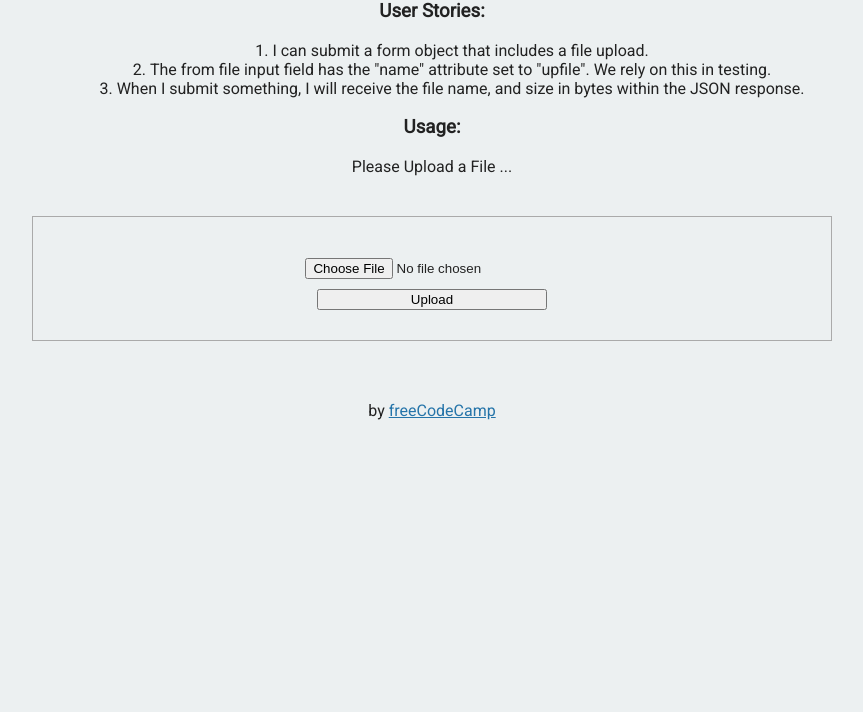
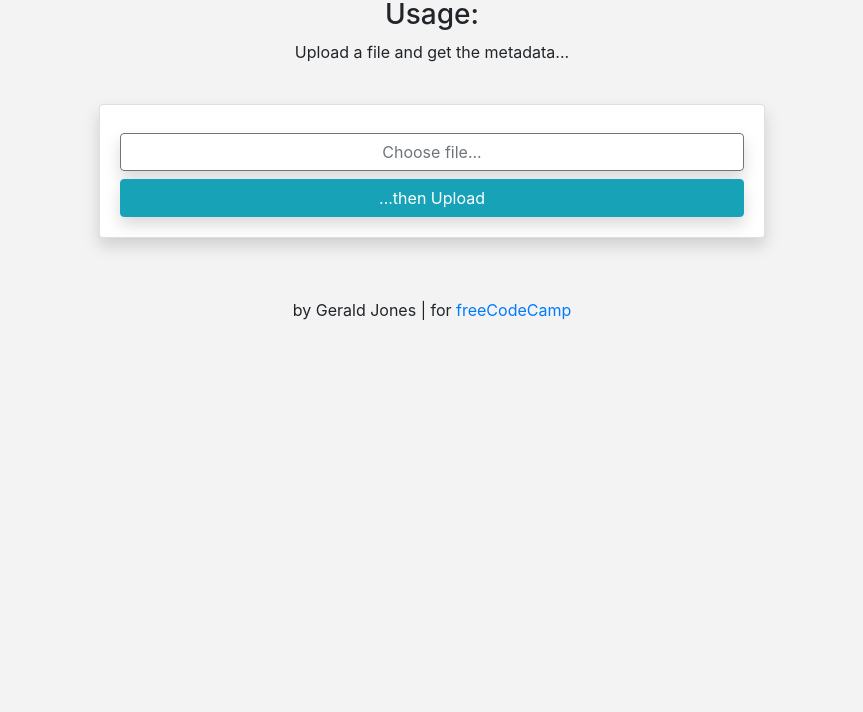
Before and after one commit to znematoadz/fileMetadata, a website: page views/index.html in a window 1280 px wide. Shown: the part 88-800 px from the top of the page, without its empty margins (208-1071 px from the left). Drawn offline with nearby package versions, Linux system fonts and the light colour scheme.

Commit message:
🙉🌦 Updated with Glitch

```diff
--- a/public/style.css
+++ b/public/style.css
@@ -1,10 +1,10 @@
 /****** Main Styling ******/
 
 body {
-	font-family: 'Roboto', sans-serif;
+	font-family: 'Montserrat', sans-serif;
 	font-size: 16px;
 	color: #222;
-	background-color: #ECF0F1;
+	background-color: #f3f3f3 !important;
 	text-align: center;
 }
 
@@ -37,6 +37,11 @@ input {
 input#button {
   width: 230px;
 }
+
+input[type="file"] {
+    display: none;
+}
+
 .view {
   position:relative;
   margin: auto;
--- a/views/index.html
+++ b/views/index.html
@@ -3,38 +3,37 @@
 <html>
 
    <head>
+     <meta charset="UTF-8">
+     <meta name="viewport" content="width=device-width, initial-scale=1">
       <title>File Metadata</title>
-      <link rel="shortcut icon" href="https://cdn.hyperdev.com/us-east-1%3A52a203ff-088b-420f-81be-45bf559d01b1%2Ffavicon.ico" type="image/x-icon"/>
-      <link href="https://fonts.googleapis.com/css?family=Roboto" rel="stylesheet" type="text/css">
+      <link href="https://fonts.googleapis.com/css?family=Montserrat" rel="stylesheet">
       <link href="/public/style.css" rel="stylesheet" type="text/css">
+     <link rel="stylesheet" href="https://stackpath.bootstrapcdn.com/bootstrap/4.2.1/css/bootstrap.min.css" integrity="sha384-GJzZqFGwb1QTTN6wy59ffF1BuGJpLSa9DkKMp0DgiMDm4iYMj70gZWKYbI706tWS" crossorigin="anonymous">
    </head>
 
-   <body>
+   <body class="d-flex justify-content-center align-items-center flex-column ">
 
-      <div class="container">
-        <h2>API Project: File Metadata Microservice</h2>
-        <h3>User Stories:</h3>
-        <ol>
-          <li>I can submit a form object that includes a file upload.</li>
-          <li>The from file input field  has the "name" attribute set to "upfile". We rely on this in testing.</li>
-          <li>When I submit something, I will receive the file name, and size in bytes within the JSON response.</li>
-        </ol>
+      <div class="container  text-center">
+        <h2>File Metadata Microservice</h2>
 
         <h3>Usage:</h3>
         <p>
-          Please Upload a File ...
+          Upload a file and get the metadata...
         </p>
-        <div class="view">
+        <div class="view d-flex card shadow">
           <h4 id="output"></h4>
           <form enctype="multipart/form-data" method="POST" action="/api/fileanalyse">
-            <input id="inputfield" type="file" name="upfile">
-            <input id="button" type="submit" value="Upload">
+            <label for="inputfield" class="btn btn-outline-secondary shadow w-100 lead">
+              Choose file...
+            </label>
+            <input class="w-100" id="inputfield" type="file" name="upfile">
+            <input class="btn btn-info bg-outline-dark shadow w-100" id="button" type="submit" value="...then Upload">
           </form>
         </div>
       </div>
       <div class="footer">
         <p>
-          by
+          by Gerald Jones | for
           <a href="http://www.freecodecamp.com">freeCodeCamp</a>
         </p>
       </div>
```
